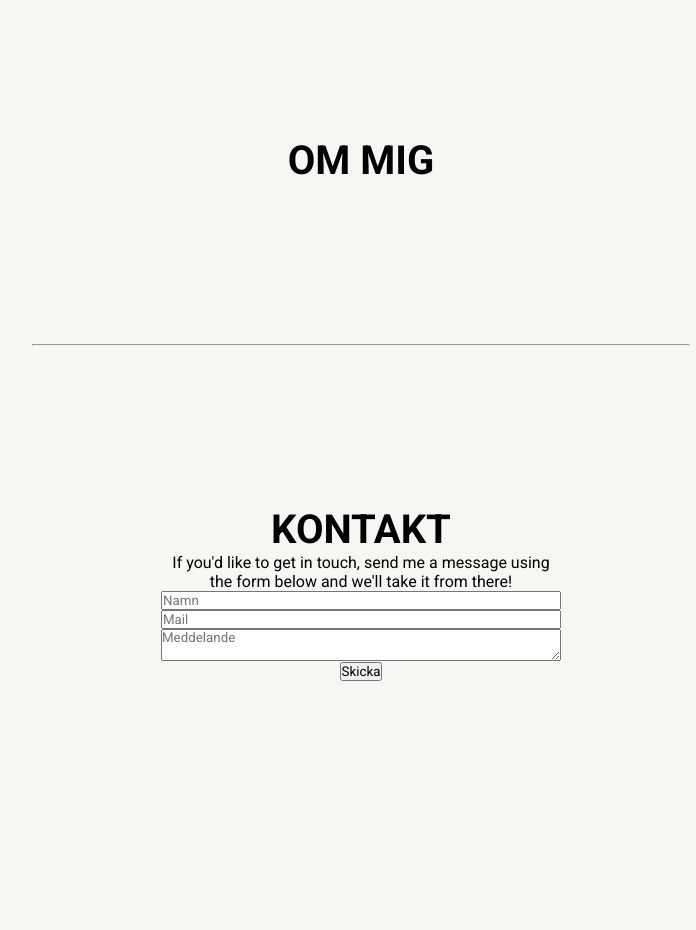
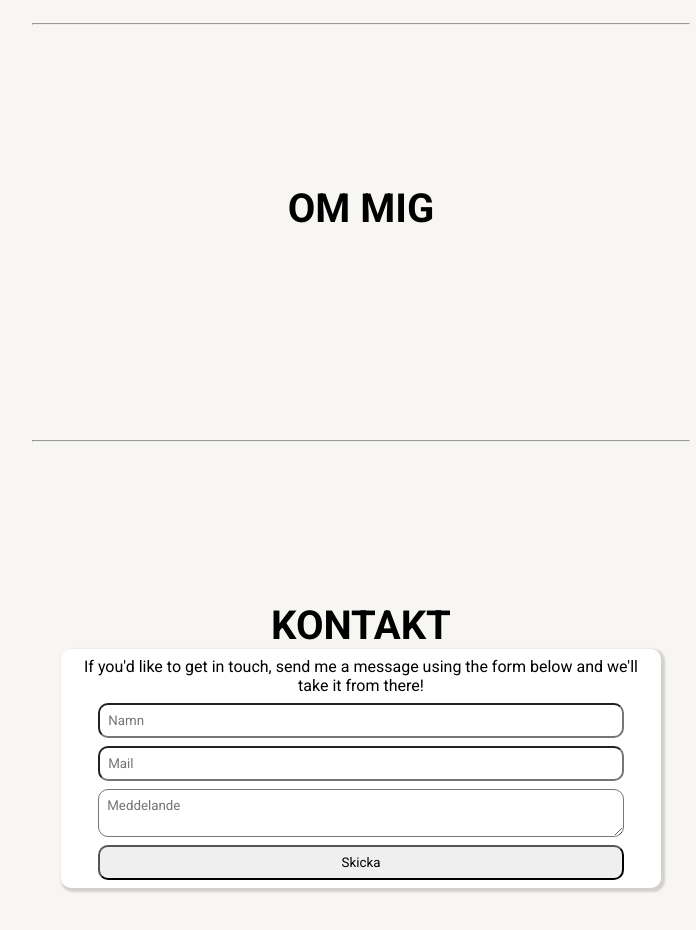
Before and after one commit to lammai442/portfolio, a React (Vite) app in the folder client/: page / in a window 1280 px wide. Shown: the part 860-1790 px from the top of the page, without its empty margins (279-975 px from the left). Before the commit the page ends 1541 px from the top, so only its background shows below. Built offline with nearby package versions, Linux system fonts and the light colour scheme.

Commit message:
Added css on form

```diff
--- a/client/src/components/Contact/Contact.css
+++ b/client/src/components/Contact/Contact.css
@@ -1,6 +1,25 @@
+.form__box {
+	max-width: 600px;
+	background-color: white;
+	border-radius: 0.625rem;
+	box-shadow: 2px 2px 2px 2px rgba(0, 0, 0, 0.15);
+}
+
+.contact__paragraph {
+}
+
 .contact__box {
-	width: 400px;
 	display: flex;
 	flex-direction: column;
-	align-content: center;
+	gap: 0.5rem;
+	padding: 0.5rem;
 }
+
+.contact__input,
+.contact__text-area,
+.contact__btn {
+	padding: 0.5rem;
+	align-self: center;
+	width: 90%;
+	border-radius: 0.625rem;
+}
--- a/client/src/components/Contact/Contact.jsx
+++ b/client/src/components/Contact/Contact.jsx
@@ -1,10 +1,12 @@
 import './Contact.css';
 function Contact() {
 	return (
-		<form action=''>
+		<form className='form__box'>
 			<label className='contact__box'>
-				If you'd like to get in touch, send me a message using the form
-				below and we'll take it from there!
+				<p className='contact__paragraph'>
+					If you'd like to get in touch, send me a message using the
+					form below and we'll take it from there!
+				</p>
 				<input
 					type='text'
 					className='contact__input'
@@ -15,10 +17,12 @@ function Contact() {
 					placeholder='Mail'></input>
 				<textarea
 					type='text'
-					className='contact__input'
+					className='contact__text-area'
 					placeholder='Meddelande'></textarea>
+				<button type='submit' className='contact__btn'>
+					Skicka
+				</button>
 			</label>
-			<button type='submit'>Skicka</button>
 		</form>
 	);
 }
--- a/client/src/pages/HomePage/HomePage.css
+++ b/client/src/pages/HomePage/HomePage.css
@@ -51,6 +51,7 @@
 	flex-direction: column;
 	justify-content: center;
 	align-items: center;
+	margin-bottom: 3rem;
 }
 
 .section__title {
```
